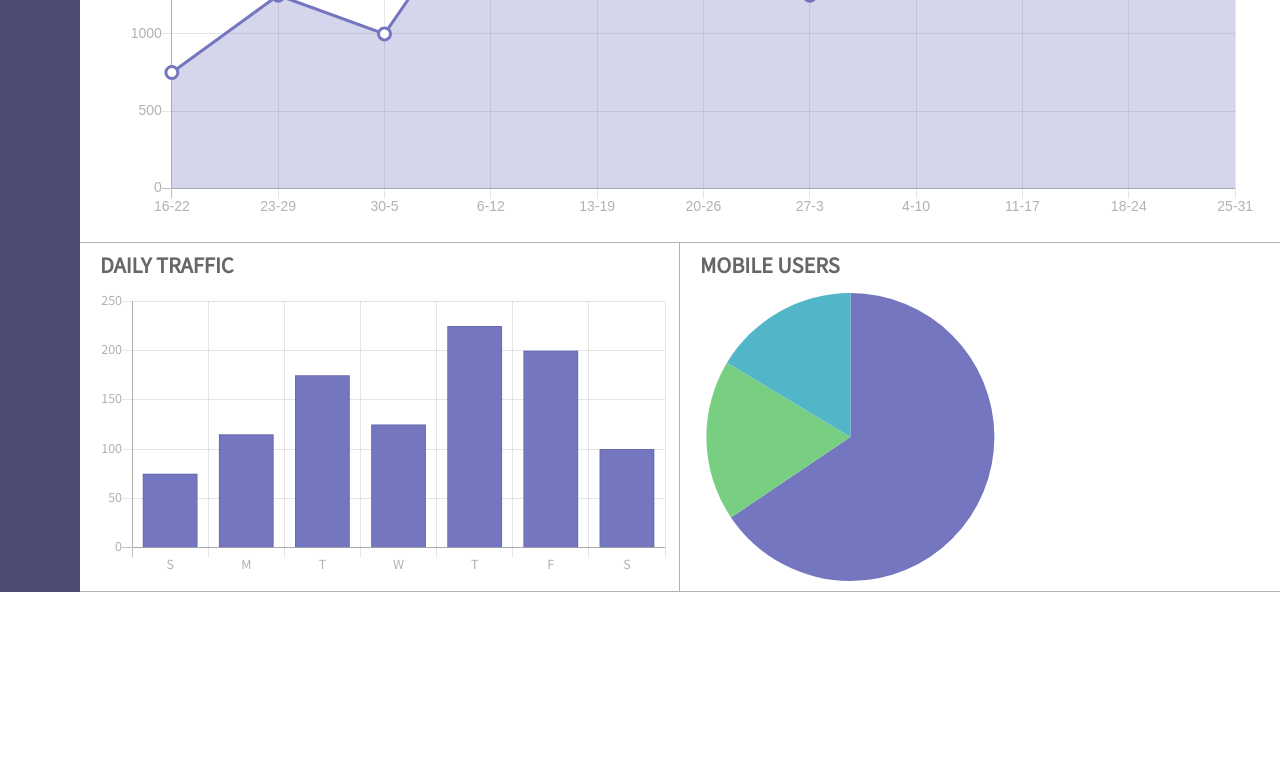
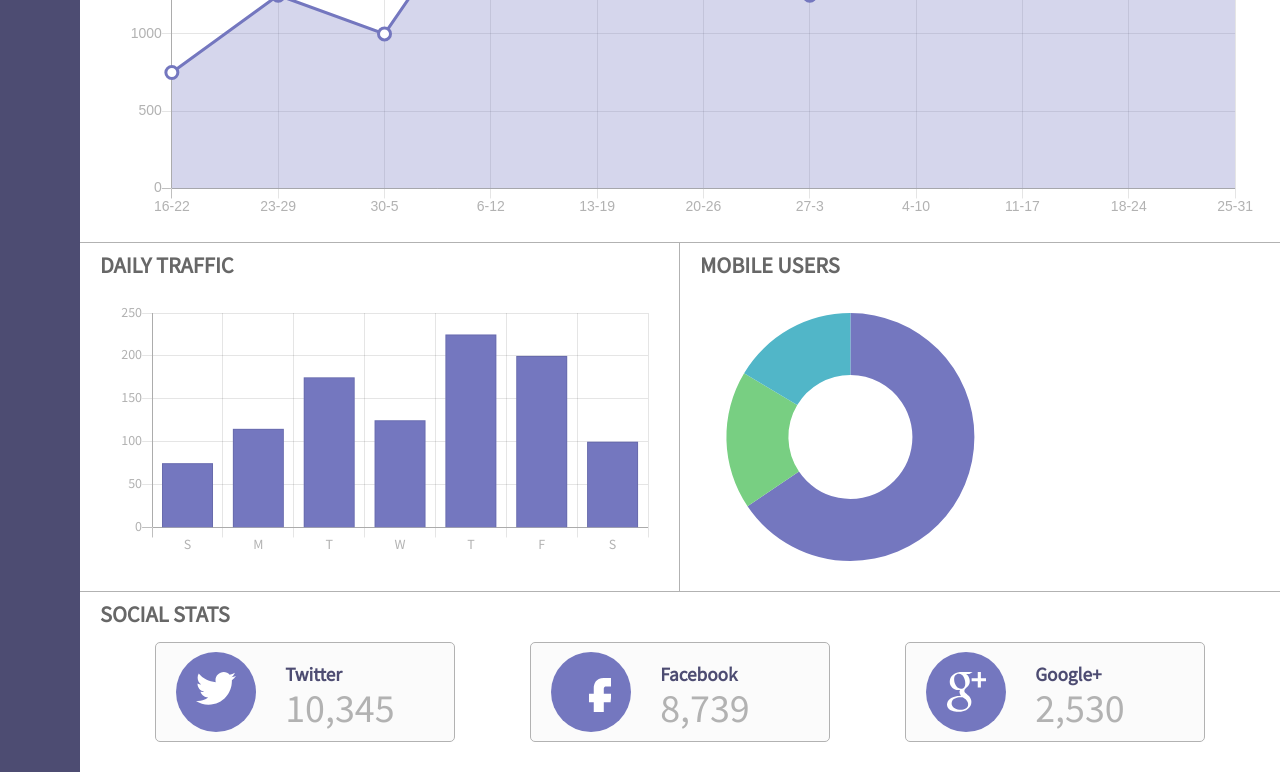
Before and after one commit to JIWU6498/Techdegree-Project7, a plain HTML site: page index.html in a window 1280 px wide. Shown: the part 450-1222 px from the top of the page. Before the commit the page ends 1042 px from the top, so only its background shows below. Drawn offline with nearby package versions, Linux system fonts and the light colour scheme.

Commit message:
modify social stats

```diff
--- a/app.js
+++ b/app.js
@@ -1,7 +1,7 @@
 //Set global font value
 Chart.defaults.global.defaultFontColor = '#b2b2b2';
-Chart.defaults.global.defaultFontFamily="'Source Sans Pro', sans-serif";
-Chart.defaults.global.defaultFontSize='14';
+Chart.defaults.global.defaultFontFamily = "'Source Sans Pro', sans-serif";
+Chart.defaults.global.defaultFontSize = '14';
 // Line Traffic Chart
 let lineChart = document.getElementById('traffic-chart').getContext('2d');
 
@@ -29,7 +29,7 @@ let lineChartOptions = {
    scales: {
       yAxes: [{
          ticks: {
-            beginAtZero:true
+            beginAtZero: true
          }
       }]
    },
@@ -78,7 +78,15 @@ let barChartOptions = {
    },
    legend: {
       display: false
-   }
+   },
+   layout: {
+      padding: {
+         left: 20,
+         right: 20,
+         top: 20,
+         bottom: 20,
+      }
+   },
 }
 
 let drawBarChart = new Chart(barChart, {
@@ -107,16 +115,27 @@ let pieChartData = {
 
 let pieChartOptions = {
    legend: {
+      display:true,
       position: 'right',
+      align:'center',
       labels: {
          boxWidth: 20,
-         fontStyle: 'bold'
+         fontStyle: 'bold',
       }
-   }
+   },
+   layout: {
+      padding: {
+         left: 20,
+         right: 20,
+         top: 20,
+         bottom: 20,
+      }
+   },
+
 }
 
 let drawPieChart = new Chart(pieChart, {
-   type: 'pie',
+   type: 'doughnut',
    data: pieChartData,
    options: pieChartOptions,
 });
--- a/index.html
+++ b/index.html
@@ -96,8 +96,8 @@
          </section>
 
          <!-- Social Stats -->
-         <!-- <section class="social-stats">
-            <h3>Social Stats</h3>
+         <section class="social-stats">
+            <h3>SOCIAL STATS</h3>
             <div class="stats-wrapper">
                <div class="stats-container">
                   <div class="circle">
@@ -114,7 +114,7 @@
                </div>
                <div class="stats-container">
                   <div class="circle">
-                     <svg width="30" height="30" class="icon">
+                     <svg width="40" height="40" class="icon">
                         <use xlink:href="#facebook" />
                      </svg>
                   </div>
@@ -133,13 +133,13 @@
                   </div>
                   <div class="data">
                      <div class="wrapper">
-                        <h4>Google</h4>
+                        <h4>Google+</h4>
                         <h2>2,530</h2>
                      </div>
                   </div>
                </div>
             </div>
-         </section> -->
+         </section>
       </main>
    </div>
 
@@ -180,8 +180,8 @@
       </symbol>
    </svg>
    <!-- Facebook -->
-   <svg height="50" width="50" xmlns="http://www.w3.org/2000/svg" style="display:none">
-      <symbol id="facebook">
+   <svg height="40" width="40"xmlns="http://www.w3.org/2000/svg" style="display:none">
+      <symbol id="facebook" >
          <path
             d="M40.43 21.739h-7.645v-5.014c0-1.883 1.248-2.322 2.127-2.322h5.395V6.125l-7.43-.029c-8.248 0-10.125 6.174-10.125 10.125v5.518h-4.77v8.53h4.77v24.137h10.033V30.269h6.77l.875-8.53z" />
       </symbol>
--- a/scss/component/_socialStats.scss
+++ b/scss/component/_socialStats.scss
@@ -2,48 +2,61 @@
 /*              Social Stats Styles              */
 /* ============================================= */
 .social-stats {
-   // margin:auto;
+   padding: 10px 0;
+   text-align: center;
 
-   @include media-query-m($break-m){
+   @include media-query-m($break-m) {
       grid-column: 1/span 2;
       text-align: left;
    }
 
    h3 {
       @include h3-style;
-      margin-bottom:10px;
-      text-align: left;
+      padding: 0 20px;
+      margin-bottom: 10px;
    }
 
-   .stats-wrapper{
-      @include media-query-m($break-m){
-         display: flex;
-         justify-content: space-evenly;
+   .stats-wrapper {
+      text-align: left;
+      display: flex;
+      flex-direction: column;
+      justify-content: space-evenly;
+      align-items: center;
+
+      @include media-query-m($break-m) {
+
+         flex-direction: row;
 
       }
+
       .stats-container {
-         width: 300px;
-         height: 150px;
+         width: 250px;
+         height: 100px;
          background-color: #fbfbfb;
          border: 0.8px solid #b2b2b2;
          border-radius: 5px;
+         margin-bottom: 20px;
          display: flex;
          justify-content: space-between;
-         // margin:20px;
-         text-align: left;
+
+
+         @include media-query-m($break-m) {
+            width: 25%;
+
+         }
+
          .circle {
             width: 80px;
             height: 80px;
             border-radius: 50%;
-            background-color: #4d4c72;
+            background-color: #7477bf;
             text-align: center;
             margin: auto;
 
             .icon {
-               width: 50px;
-               height: 50px;
-               // margin: 15px;
-               // padding:15px;
+               width: 40px;
+               height: 40px;
+               margin: 20px;
                line-height: 80px;
                fill: white;
             }
@@ -52,17 +65,17 @@
          .data {
             width: 60%;
             height: 100%;
+
             .wrapper {
-               // margin:20px 0;
                h4 {
                   font-size: 1.2em;
-                  font-weight: bold;
                   color: #4d4c72;
                   padding: 20px 0 0 10px;
                }
 
                h2 {
                   font-size: 2.5em;
+                  font-weight: normal;
                   color: #b2b2b2;
                   padding: 0 10px;
                }
```
Also changed, not shown: css/styles.css, scss/styles.css, 2 other files.
